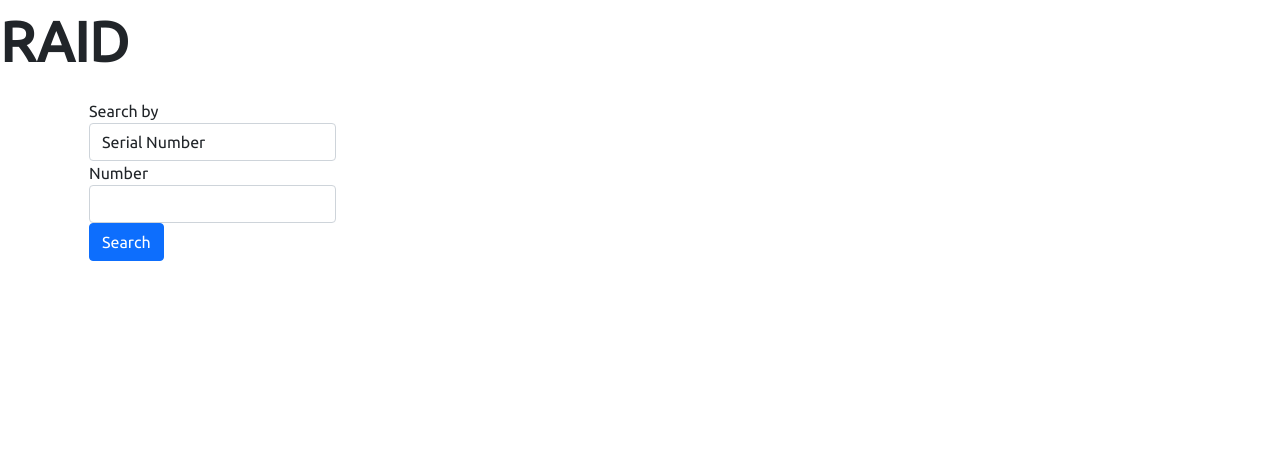
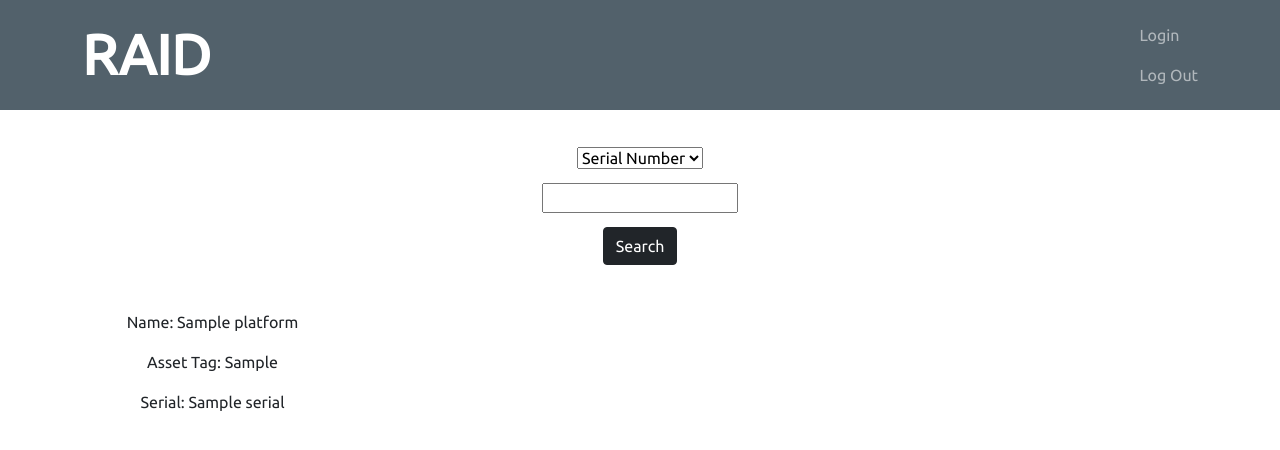
Before and after one commit to mtill025/RAID, a Flask app: template templates/index.html in a window 1280 px wide. Shown: the top 450 px of the page. Run offline with Flask 2, Linux system fonts and the light colour scheme; the template is opened without the code that fills it: values that come from a table or form of the project are taken from there, most other values are stand-ins (such as "Sample title", 1, 10 or a date in 2020); parts of the project's set-up code (start-up, migrations or seed data) failed here and were passed over; some libraries are stand-ins or nearby versions.

Commit message:
Implement navbar and rudimentary table for displaying search results

```diff
--- a/static/css/styles.css
+++ b/static/css/styles.css
@@ -3,20 +3,28 @@ body {
     align: center;
 }
 
-h1 {
+.navbar {
+    background-color: #52616B;
+}
+
+.navbar-brand {
     font-size: 3.5rem;
     line-height: 1.5;
     font-weight: 900;
 }
+
+.row-search {
+    margin: 30px;
+}
+
+.row-results {
+    text-align: center;
+}
+
 .search_form {
-    padding: 0% 35%;
     text-align: center;
 }
 
 .search_form_elements {
     margin: 7px;
 }
-
-.form {
-    margin: 7px;
-}
--- a/templates/index.html
+++ b/templates/index.html
@@ -1,40 +1,33 @@
-<!DOCTYPE html>
-<html>
 {% import "bootstrap/wtf.html" as wtf %}
-<head>
-    <meta charset="utf-8">
-    <title>RAID</title>
-    <link href="https://cdn.jsdelivr.net/npm/bootstrap@5.0.2/dist/css/bootstrap.min.css" rel="stylesheet" integrity="sha384-EVSTQN3/azprG1Anm3QDgpJLIm9Nao0Yz1ztcQTwFspd3yD65VohhpuuCOmLASjC" crossorigin="anonymous">
-    <link rel="stylesheet" href="static/css/styles.css">
-    <link rel="stylesheet" href="https://pro.fontawesome.com/releases/v5.10.0/css/all.css" integrity="sha384-AYmEC3Yw5cVb3ZcuHtOA93w35dYTsvhLPVnYs9eStHfGJvOvKxVfELGroGkvsg+p" crossorigin="anonymous" />
-    <link rel="preconnect" href="https://fonts.googleapis.com">
-    <link rel="preconnect" href="https://fonts.gstatic.com" crossorigin>
-    <link href="https://fonts.googleapis.com/css2?family=Ubuntu&display=swap" rel="stylesheet">
-    <script src="https://cdn.jsdelivr.net/npm/bootstrap@5.0.2/dist/js/bootstrap.bundle.min.js" integrity="sha384-MrcW6ZMFYlzcLA8Nl+NtUVF0sA7MsXsP1UyJoMp4YLEuNSfAP+JcXn/tWtIaxVXM" crossorigin="anonymous"></script>
-</head>
+{% include "header.html" %}
 
-<body>
-    <h1>RAID</h1>
-    <div class="container">
-        <div class="row">
-            <div class="col-lg-3 col-md-6">
-                {{ wtf.quick_form(form, button_map={"submit": "primary"}) }}
-<!--                <div class="search_form">-->
-<!--                    <form method="post" action="{{ url_for('index') }}" class="form" role="form">-->
-<!--                        <div class="form-group">-->
-<!--                            {{ form.type.label }}-->
-<!--                            {{ form.type(class_="search_form_elements") }}-->
-<!--                        </div>-->
-<!--                        <div class="form-group">-->
-<!--                            {{ form.identifier.label }}-->
-<!--                            {{ form.identifier(class_="search_form_elements") }}-->
-<!--                        </div>-->
-<!--                        {{ form.submit(class_="search_form_elements") }}-->
-<!--                    </form>-->
-<!--                </div>-->
-            </div>
+
+<div class="container">
+    <div class="row row-search">
+        <div class="search_form">
+            <form method="post" class="form" role="form">
+                <div class="form-group">
+<!--                    {{ form.type.label }}-->
+                    {{ form.type(class_="search_form_elements") }}
+                </div>
+                <div class="form-group">
+<!--                    {{ form.identifier.label }}-->
+                    {{ form.identifier(class_="search_form_elements", size=14) }}
+                </div>
+                {{ form.submit(class_="search_form_elements btn btn-dark") }}
+            </form>
         </div>
     </div>
-</body>
-
-</html>
+    <div class="row row-results">
+        {% for platform in results: %}
+            {% if results[platform]: %}
+                <div class="col-md-3">
+                    <h2>{{ results[platform].platform }}</h2>
+                    <p>Name: {{ results[platform].name }}</p>
+                    <p>Asset Tag: {{ results[platform].asset_tag }}</p>
+                    <p>Serial: {{ results[platform].serial }}</p>
+                </div>
+            {% endif %}
+        {% endfor %}
+    </div>
+</div>
```
